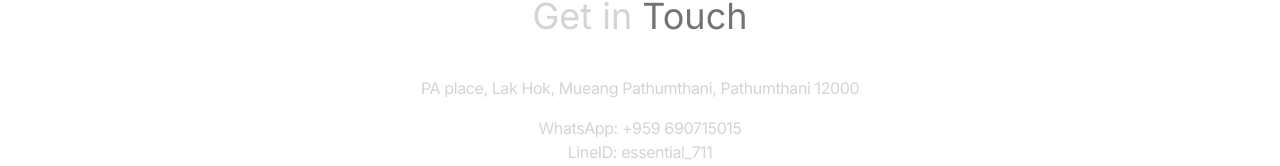
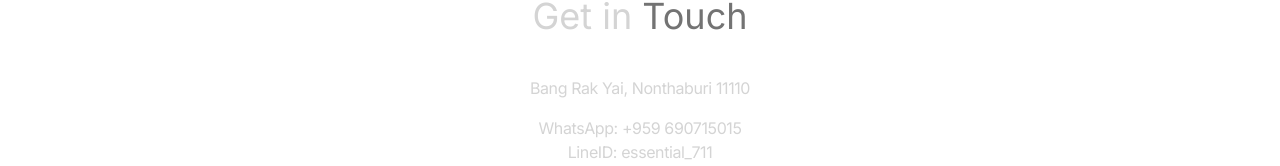
Before and after one commit to essentrixx/essentrixx-portfolio, a React (Vite) app: page / in a window 1280 px wide. Shown: the part 3625-3791 px from the top of the page. Built offline with nearby package versions, Linux system fonts and the light colour scheme.

Commit message:
last changed

```diff
--- a/src/constants/index.js
+++ b/src/constants/index.js
@@ -65,7 +65,7 @@ export const PROJECTS = [
 ];
 
 export const CONTACT = {
-    address: "PA place, Lak Hok, Mueang Pathumthani, Pathumthani 12000",
+    address: "Bang Rak Yai, Nonthaburi 11110",
     phoneNo: "+959 690715015 ",
     email: "ampmakhan77@gmail.com",
 };
```
